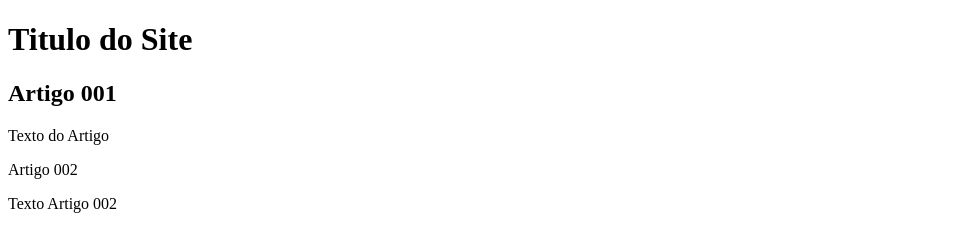
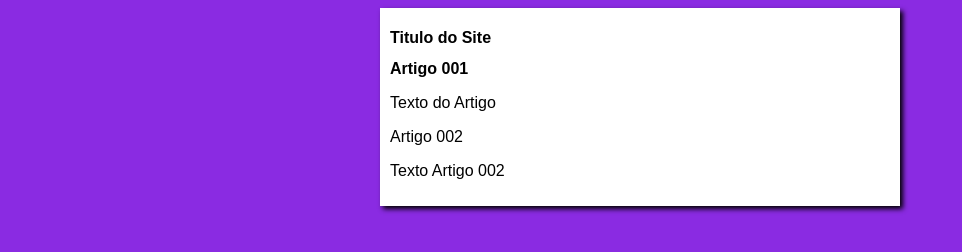
Before and after one commit to OverLordCosmo/projecto-site, a plain HTML site: page index.html in a window 1280 px wide. Shown: the whole page, without its empty margins (0-962 px from the left). Drawn offline with Linux system fonts and the light colour scheme.

Commit message:
Inicio-Desdign
Inicie o Design

```diff
--- /dev/null
+++ b/estilos/estilo.css
@@ -0,0 +1,14 @@
+*{
+    font-family:arial;
+    font-size:16px;
+}
+body{
+    background:blueviolet;
+}
+main{
+    background:white;
+    width:500px;
+    margin:auto;
+    box-shadow:3px 3px 5px black;
+    padding:10px;
+}
--- a/index.html
+++ b/index.html
@@ -3,6 +3,7 @@
 <head>
     <meta charset="UTF-8">
     <meta name="viewport" content="width=device-width, initial-scale=1.0">
+    <link rel="stylesheet" href="estilos/estilo.css">
     <title>Branch</title>
 </head>
 <body>
```
